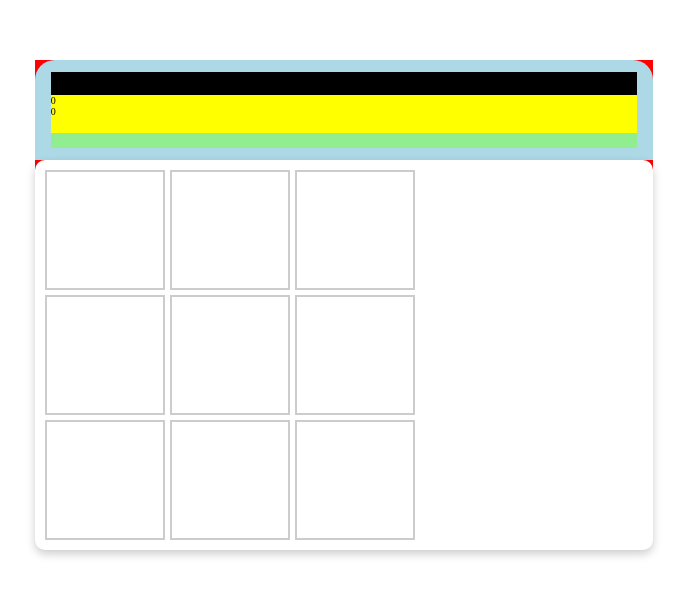
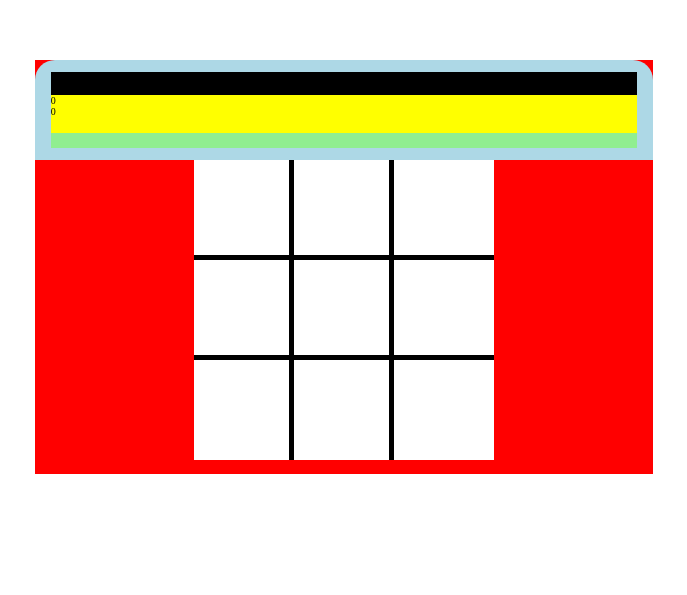
Before and after one commit to Beast-Code9999/Tic-Tac-Toe-New, a plain HTML site: page index.html in a window 1280 px wide. Shown: the part 133-728 px from the top of the page, without its empty margins (296-983 px from the left). Drawn offline with Linux system fonts and the light colour scheme.

Commit message:
update board

```diff
--- a/index.html
+++ b/index.html
@@ -27,7 +27,6 @@
             </div>
         </div>
         <div class="tictactoe__board">
-            <div id="board">
             <div class="cell" data-index="0"></div>
             <div class="cell" data-index="1"></div>
             <div class="cell" data-index="2"></div>
@@ -39,7 +38,6 @@
             <div class="cell" data-index="8"></div>
         </div>
         </div>
-        </div>
         <div class="tictactoe__nav">
     </div>
 </body>
--- a/style.css
+++ b/style.css
@@ -61,35 +61,49 @@ body {
 
 
 
-#board {
+
+
+
+.tictactoe__board {
   display: grid;
-  grid-template-columns: repeat(3, 120px);
-  grid-template-rows: repeat(3, 120px);
-  gap: 5px;
+  grid-template-columns: repeat(3, 1fr);
+  grid-template-rows: repeat(3, 1fr);
+  width: 30rem; /* Adjust based on your design */
+  height: 30rem; /* Keep it square */
   background-color: white;
-  padding: 10px;
-  border-radius: 10px;
-  box-shadow: 0px 4px 10px rgba(0, 0, 0, 0.2);
+  margin: auto; /* Centers it */
+  position: relative;
 }
 
+/* Individual Cells */
 .cell {
-  width: 120px;
-  height: 120px;
-  background-color: white;
-  border: 2px solid #ccc;
   display: flex;
   align-items: center;
   justify-content: center;
-  font-size: 4rem;
+  font-size: 5rem;
   font-weight: bold;
   cursor: pointer;
-  transition: background 0.3s ease;
+  position: relative;
 }
 
-.cell:hover {
-  background-color: #e9ecef;
+/* Adding the grid lines */
+.cell::after,
+.cell::before {
+  content: "";
+  position: absolute;
+  background-color: black;
 }
 
-.cell.taken {
-  cursor: not-allowed;
+.cell:not(:nth-child(3n))::after { /* Vertical lines */
+  width: 5px;
+  height: 100%;
+  right: 0;
+  top: 0;
 }
+
+.cell:nth-child(-n+6)::before { /* Horizontal lines */
+  height: 5px;
+  width: 100%;
+  bottom: 0;
+  left: 0;
+}
```
Lines whose indentation alone changed are shown as unchanged.
